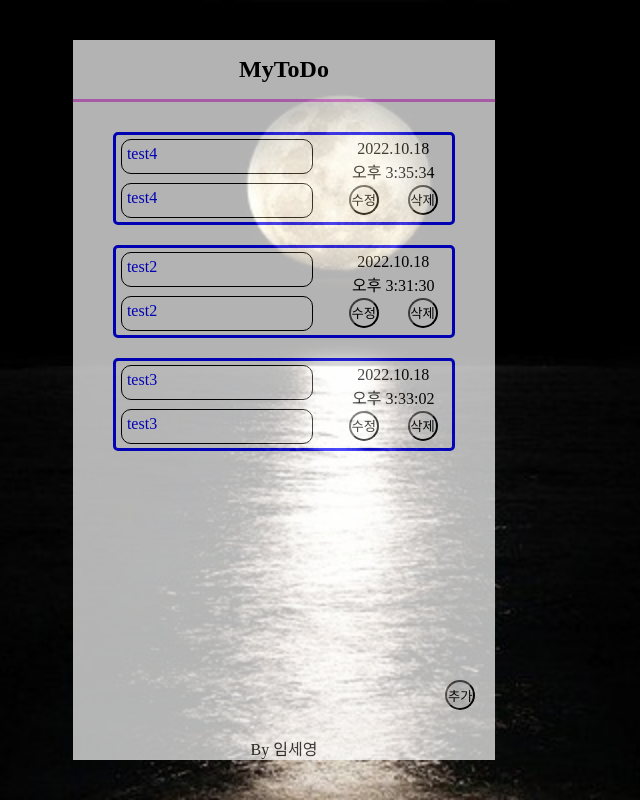
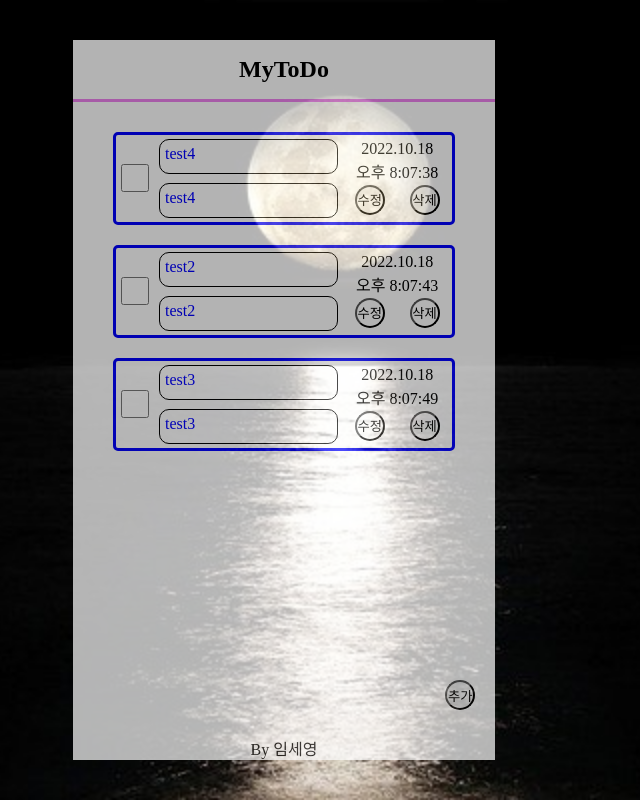
Before and after one commit to insidelamp/solo_todo, a React (Create React App) app: page / in a window 1280 px wide. Shown: the whole page, without its empty margins (356-996 px from the left). Built offline with nearby package versions, Linux system fonts and the light colour scheme; data requests are answered from the project's data file.

Commit message:
readme 수정 체크기능 구현

```diff
--- a/fake-server/db.json
+++ b/fake-server/db.json
@@ -4,22 +4,25 @@
       "title": "test4",
       "body": "test4",
       "nowYear": "2022.10.18",
-      "nowDate": "오후 3:35:34",
-      "id": 1
+      "nowDate": "오후 8:07:38",
+      "id": 1,
+      "check": false
     },
     {
       "title": "test2",
       "body": "test2",
       "nowYear": "2022.10.18",
-      "nowDate": "오후 3:31:30",
-      "id": 2
+      "nowDate": "오후 8:07:43",
+      "id": 2,
+      "check": false
     },
     {
       "title": "test3",
       "body": "test3",
       "nowYear": "2022.10.18",
-      "nowDate": "오후 3:33:02",
-      "id": 3
+      "nowDate": "오후 8:07:49",
+      "id": 3,
+      "check": false
     }
   ]
 }
--- a/src/components/ToDo.js
+++ b/src/components/ToDo.js
@@ -1,4 +1,4 @@
-import React, { useState } from "react";
+import React, { useEffect, useState } from "react";
 import styled from "styled-components";
 import { fetchDelete, fetchPatch } from "../api/api";
 function ToDo({ datas, refetch }) {
@@ -6,6 +6,7 @@ function ToDo({ datas, refetch }) {
   const [updataTitle, setUpdataTitle] = useState("");
   const [updataContent, setUpdataContent] = useState("");
   const [upId, setUpId] = useState("");
+  const [isCheck, setIsCheck] = useState(true);
 
   const updateToDo = () => {
     let now = new Date();
@@ -13,6 +14,7 @@ function ToDo({ datas, refetch }) {
     let nowMonth = now.getMonth() + 1; // 월
     let nowDate = now.getDate(); // 월
     let filterData = datas.filter((el) => el.id === upId);
+
     let fetchData = {
       id: filterData.id,
       title: updataTitle,
@@ -21,6 +23,30 @@ function ToDo({ datas, refetch }) {
       nowDate: new Date().toLocaleTimeString(),
     };
     fetchPatch(`http://localhost:3001/memo/`, upId, fetchData);
+  };
+
+  const updateCheckToDo = (id, isCheck) => {
+    let now = new Date();
+    let nowYear = now.getFullYear(); // 년
+    let nowMonth = now.getMonth() + 1; // 월
+    let nowDate = now.getDate(); // 월
+    let filterData = datas.filter((el) => el.id === id);
+    if (isCheck) {
+      setIsCheck(false);
+    } else {
+      setIsCheck(true);
+    }
+
+    let fetchData = {
+      id: filterData[0].id,
+      title: filterData[0].title,
+      body: filterData[0].body,
+      nowYear: nowYear + "." + nowMonth + "." + nowDate,
+      nowDate: new Date().toLocaleTimeString(),
+      check: isCheck,
+    };
+    fetchPatch(`http://localhost:3001/memo/`, id, fetchData);
+    refetch();
   };
   const deleteToDo = (id) => {
     fetchDelete("http://localhost:3001/memo/", id);
@@ -40,7 +66,11 @@ function ToDo({ datas, refetch }) {
             <ToDoSpaceContents key={data.id}>
               <ToDoSpaceContent>
                 <ToDoContentTitle>{data.title}</ToDoContentTitle>
-                <ToDoContentBody>{data.body}</ToDoContentBody>
+                {data.check ? (
+                  <ToDoContentBodyCheck>{data.body}</ToDoContentBodyCheck>
+                ) : (
+                  <ToDoContentBody>{data.body}</ToDoContentBody>
+                )}
               </ToDoSpaceContent>
               <ToDoBtnSpace>
                 <ToDoDateSpace>{data.nowYear}</ToDoDateSpace>
@@ -77,9 +107,20 @@ function ToDo({ datas, refetch }) {
         <ToDoSpace>
           {datas?.map((data) => (
             <ToDoSpaceContents key={data.id}>
+              <CheckBox
+                type="checkbox"
+                onChange={(e) => e.target.checked}
+                onClick={() => {
+                  updateCheckToDo(data.id, isCheck);
+                }}
+              />
               <ToDoSpaceContent>
                 <ToDoContentTitle>{data.title}</ToDoContentTitle>
-                <ToDoContentBody>{data.body}</ToDoContentBody>
+                {data.check ? (
+                  <ToDoContentBodyCheck>{data.body}</ToDoContentBodyCheck>
+                ) : (
+                  <ToDoContentBody>{data.body}</ToDoContentBody>
+                )}
               </ToDoSpaceContent>
               <ToDoBtnSpace>
                 <ToDoDateSpace>{data.nowYear}</ToDoDateSpace>
@@ -105,6 +146,11 @@ const ToDoSpace = styled.div`
   flex-direction: column;
   align-items: center;
   overflow-y: scroll;
+`;
+const CheckBox = styled.input`
+  margin: 0px 5px;
+  width: 30px;
+  height: 30px;
 `;
 const ToDoSpaceContent = styled.div`
   width: 60%;
@@ -141,6 +187,16 @@ const ToDoContentBody = styled.div`
   width: 95%;
   color: blue;
   padding: 5px 0px 0px 5px;
+`;
+const ToDoContentBodyCheck = styled.div`
+  border: 1px solid black;
+  border-radius: 10px;
+  margin-left: 5px;
+  height: 40%;
+  width: 95%;
+  color: blue;
+  padding: 5px 0px 0px 5px;
+  text-decoration: line-through;
 `;
 const ToDoBtnSpace = styled.div`
   display: flex;
```
Also changed, not shown: 1 other file (tests, documents, lock files or other folders).
